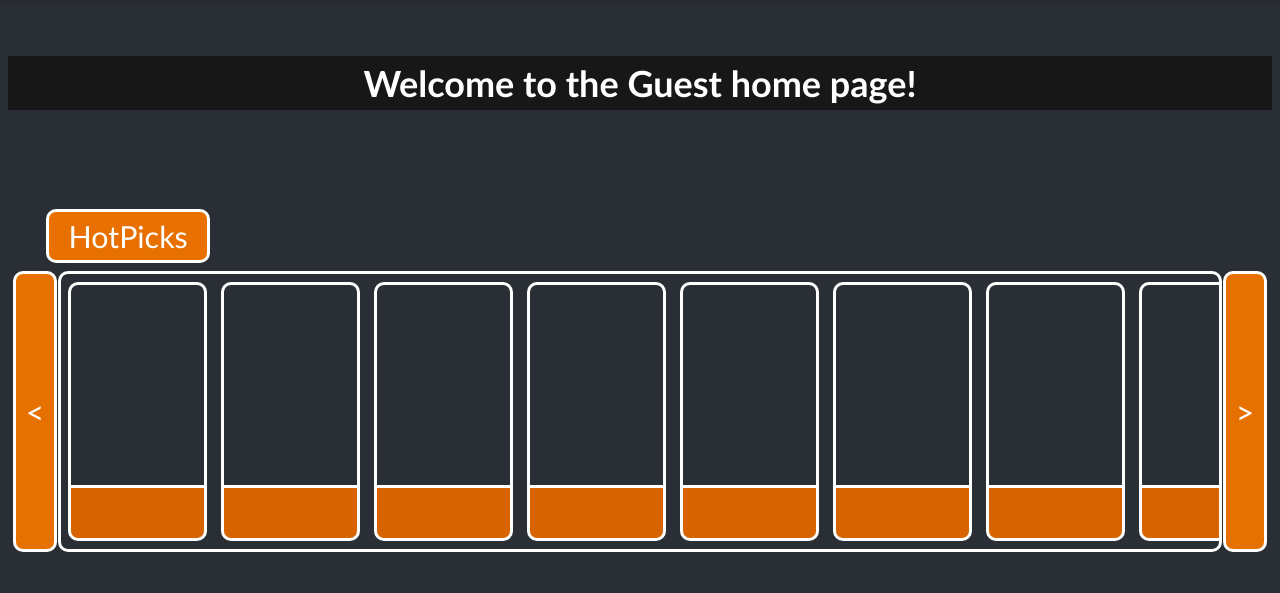
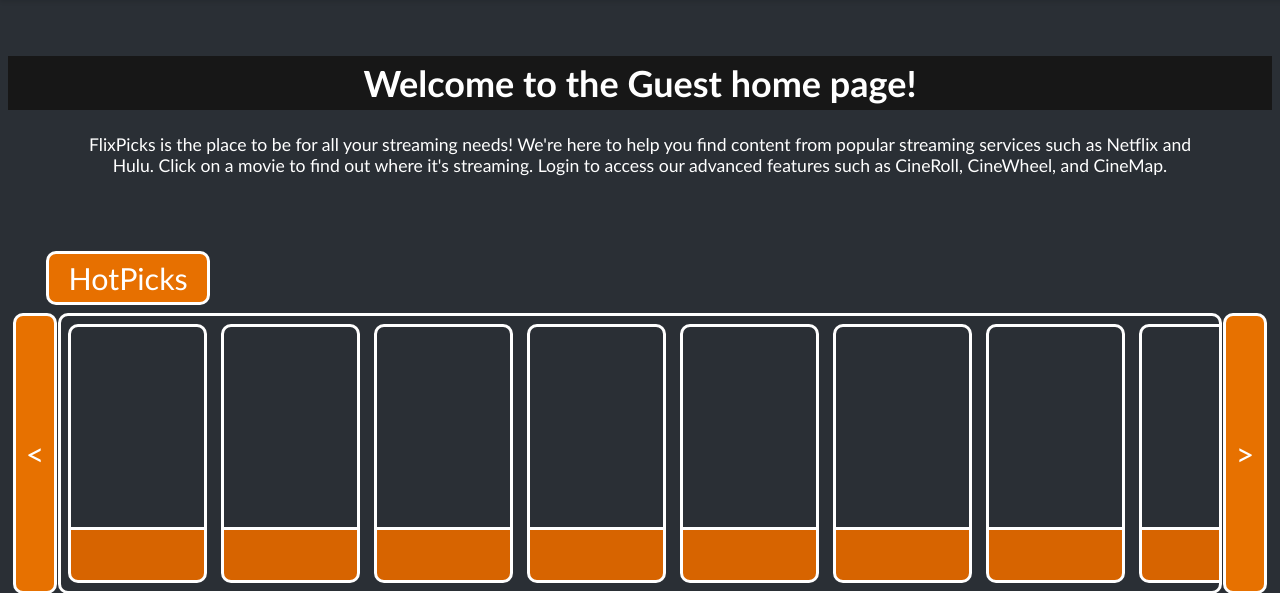
Before and after one commit to FlixPicks-Orange/FlixPicks-Front, a Flask app: template templates/index.html in a window 1280 px wide. Shown: the part 64-657 px from the top of the page. Run offline with Flask 3, Linux system fonts and the light colour scheme; the template is opened without the code that fills it, so the values that code supplies are empty.

Commit message:
Added super basic about paragraph

```diff
--- a/templates/index.html
+++ b/templates/index.html
@@ -34,7 +34,7 @@
     </div> <!-- End of Header -->
 
 <h1 style="margin-top: 15vh;">Welcome to the Guest home page!</h1> <!-- Welcome banner -->
-
+    <p style="font-size: 1.1em; margin: auto; width: 90%">FlixPicks is the place to be for all your streaming needs! We're here to help you find content from popular streaming services such as Netflix and Hulu. Click on a movie to find out where it's streaming. Login to access our advanced features such as CineRoll, CineWheel, and CineMap.</p>
 
 <div style="text-align: left;"> <!-- Start of Hotpix -->
     <div class="category-header">
```
